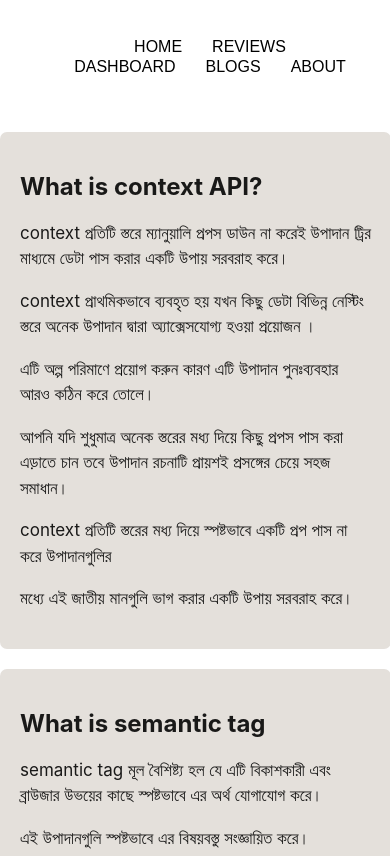
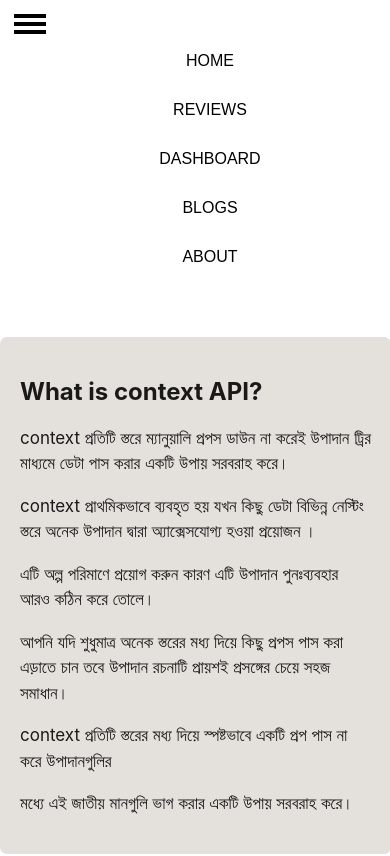
Before and after one commit to monirul360/food-reviews, a React (Create React App) app: page /blogs in a window 390 px wide. Shown: the top 856 px of the page. Built offline with nearby package versions, Linux system fonts and the light colour scheme.

Commit message:
responsive nav bar

```diff
--- a/src/Components/Header/Header.css
+++ b/src/Components/Header/Header.css
@@ -18,3 +18,31 @@ list-style: none;
     font-size: 16px;
     text-transform: uppercase;
 }
+.menu >div{
+    width:32px;
+    height:4px;
+    background-color: black;
+    margin:4px;
+}
+
+.menu{
+    position: absolute;
+    top:10px;
+    left:10px;
+    display: none;
+}
+
+.onclickMenu{
+display: none;
+}
+
+@media (max-width:768px) {
+    .nav-content ul li{
+        display: block;
+        width: 100%;
+        line-height: 3;
+    }
+    .menu {
+        display: block;
+    }
+}
--- a/src/Components/Header/Header.js
+++ b/src/Components/Header/Header.js
@@ -2,10 +2,19 @@ import React from 'react';
 import { Link } from 'react-router-dom';
 import './Header.css';
 const Header = () => {
+    const menu = () => {
+        const select = document.getElementById("reponsive-menu");
+        select.classList.toggle("onclickMenu");
+    }
     return (
         <div>
             <nav className='nav-content'>
-                <ul>
+                <div onClick={menu} className="menu">
+                    <div></div>
+                    <div></div>
+                    <div></div>
+                </div>
+                <ul id='reponsive-menu'>
                     <li><Link to='/home'>home</Link></li>
                     <li><Link to='/reviews'>reviews</Link></li>
                     <li><Link to='/dashboard'>dashboard</Link></li>
```
